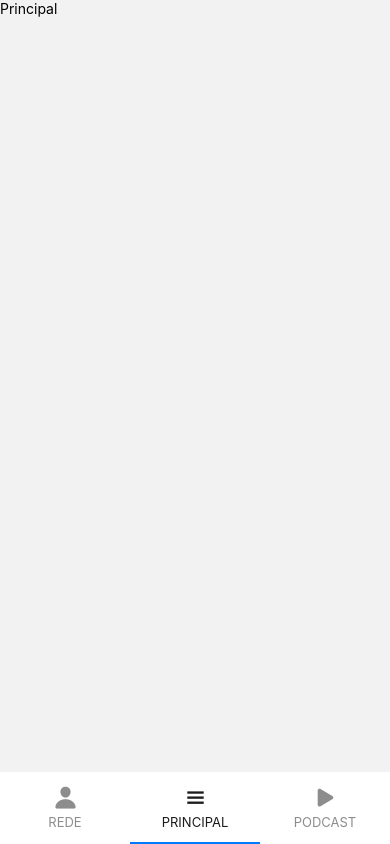
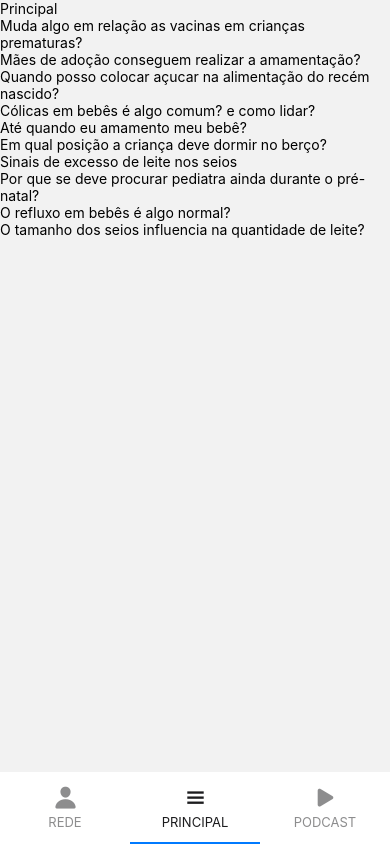
Before and after one commit to Luanbian/Igestant-App, a React Native app: screen /Principal in a window 390 px wide. Built offline with nearby package versions, Linux system fonts and the light colour scheme.

Commit message:
feat: inserindo perguntas em flatlist

```diff
--- /dev/null
+++ b/public/assets/card.info.js
@@ -0,0 +1,103 @@
+const cards = [
+    {
+      name: "Muda algo em relação as vacinas em crianças prematuras?",
+      description: "Sim, no caso do bebê ter menos do que 2kg algumas vacinas devem ser adiadas.",
+      resposta: 'Se o peso do bebê ao nascer for menor que 2kg, a BCG deve ser adiada até que alcance os 2kg ainda na maternidade. As demais vacinas devem ser aplicadas conforme idade cronológica. Alguns bebês prematuros podem ter indicação de receber anticorpos, que não são uma vacina propriamente dita, mas sim um anticorpo “pronto”, mas que devem ser avaliados caso a caso junto do médico pediatra.',
+      ref: 'Ref: Beatriz Milene de Oliveira Camargo Acadêmica de Medicina do 4o ano Universidade Anhembi Morumbi - SP',
+      // image: require("./img/vacina.jpg"),
+      saiba: "saiba mais",
+      voltar: 'Voltar',
+      id: "1",
+    },
+    {
+      name: "Mães de adoção conseguem realizar a amamentação?",
+      description: "O sonho de amamentar não precisa ser exclusividade das mulheres que engravidam",
+      resposta: 'Mães adotivas também podem nutrir o filho graças à indução à lactação. A técnica consiste em oferecer leite artificial ou materno (doado) atrávez de um cateter aclopado, e ao mesmo tempo o bebê suga o seio, esta técnica pode estimular o organismo da mulher a fabricar leite depois de um tempo, pois quanto mais o bebê suga o peito mais líquido é produzido.',
+      ref: 'Ref: Marcus Renato de Carvalho, pediatra docente da UFRJ.',
+     // image: require("./img/ado.jpg"),
+      saiba: "saiba mais",
+      voltar: 'Voltar',
+      id: "2",
+    },
+    {
+      name: "Quando posso colocar açucar na alimentação do recém nascido?",
+      description: "não se deve oferecer açúcar para bebês menores de dois anos.",
+      resposta: 'Coisas com açúcar em sua composição não devem ser dados os bebês. Isso inclui sucos industrializados cheios de açúcar, bolachas (sim, a de maisena também) e doces em geral, todo açúcar que é consumido engorda - Você pode levar o bebê a desenvolver sobrepeso! - É altamente viciante e crianças que consomem açúcar têm maior risco de desenvolver diabetes, obesidade e problemas relacionados.',
+      ref:'Ref: Guia alimentar para crianças - Ministério da Saúde.',
+    //  image: require("./img/assucar.jpg"),
+      saiba: "saiba mais",
+      voltar: 'Voltar',
+      id: "3",
+    },
+    {
+      name: "Cólicas em bebês é algo comum? e como lidar?",
+      description: "Sim, cólicas são comuns e costumam desaparecer antes dos 4 meses de vida",
+      resposta: 'Cólicas são comuns e definidas como choro que não para por pelo menos três horas, em três dias da semana, com duração maior que três semanas. Costuma desaparecer antes dos 4 meses de vida. Para ajudar, o bebê pode se colocar sob barriga da mãe, contato pele a pele; depois enrolar o bebê em uma manta, outra opção é flexionar com cuidado as coxas do bebê sobre a barriga e dar um banho morno; NÃO utilizar chás sem avaliação do pediatra.',
+      ref: 'Ref: Beatriz Milene de Oliveira Camargo Acadêmica de Medicina do 4o ano na Universidade Anhembi Morumbi - SP',
+    //  image: require("./img/colicas.jpg"),
+      saiba: "saiba mais",
+      voltar: 'Voltar',
+      id: "4",
+    },
+    {
+      name: "Até quando eu amamento meu bebê?",
+      description: "Serão 6 meses de pura amamentação, até mesmo sem água.",
+      resposta: 'Após os seis meses recomenda-se começar a introduzir outros alimentos na dieta, ao mesmo tempo em que na medida do possível o aleitamento continue até os 2 anos de idade. Nos casos em que a mãe não pode amamentar por qualquer motivo, temos perguntas respondidas sobre este assunto, pode-se recorrer às fórmulas infantis. A orientação é procurar a ajuda de um pediatra para saber qual a melhor conduta em cada caso.',
+      ref: 'Ref: Dr. Rubens Feferbaum, pediatra e presidente do Departamento de Nutrição da Sociedade de Pediatria de São Paulo (SPSP)',
+     // image: require("./img/quando.jpg"),
+      saiba: "saiba mais",
+      voltar: 'Voltar',
+      id: "5",
+    },
+    {
+      name: "Em qual posição a criança deve dormir no berço?",
+      description: "De acordo com a S.B.P. os bebês devem dormir de barriga para cima.",
+      resposta: 'Bebês devem dormir de barriga para cima, não de lado nem de barriga para baixo. Os riscos de dormir de lado são semelhantes aos de dormir de bruços. Essa posição é instável e muitos bebês rolam e ficam de barriga para baixo. Evite agasalhar demais o bebê na hora de dormir, pois isso dificulta os movimentos e pode superaquecê-lo. E também deixe o berço livre de almofadas, travesseiros, “cheirinhos”, pelúcias e outros brinquedos, pois eles podem dificultar a respiração.',
+      ref: 'Ref: Beatriz Milene de Oliveira Camargo Acadêmica de Medicina do 4o ano na Universidade Anhembi Morumbi - SP',
+    //  image: require("./img/dormir.jpg"),
+      saiba: "saiba mais",
+      voltar: 'Voltar',
+      id: "6",
+    },
+    {
+      name: "Sinais de excesso de leite nos seios",
+      description: "Isso se chama hiperlactação, confira no saiba mais alguns dos sinais",
+      resposta: 'Quando a mãe produz leite demais, o bebê pode: "Brigar" com o peito, ficar soltando e largando o seio da mãe, com dificuldade para abocanhar a aréola e sustentar a pega, e morder o mamilo tentando conter o fluxo muito intenso de leite, tossir e engasgar enquanto mama por não conseguir engolir rápido o suficiente ou regurgitar bastante (a hiperlactação pode ser confundida com o refluxo) O peito de uma mulher que produz leite materno em excesso tende a quase nunca ficar mais leve e confortável.',
+      ref: 'Ref: Conselho Médico do BabyCenter Brasil.',
+    //  image: require("./img/hiperlac.jpg"),
+      saiba: "saiba mais",
+      voltar: 'Voltar',
+      id: "7",
+    },
+    {
+      name: "Por que se deve procurar pediatra ainda durante o pré-natal?",
+      description: "A consulta com o pediatra durante o pré-natal é essencial para antecipar certos riscos.",
+      resposta: 'A consulta com o pediatra durante o pré-natal é essencial para antecipar certos riscos. Os primeiros 1000 dias de vida (desde a concepção até dois anos de idade) são extremamente importantes para a definição da saúde da criança. Nessa consulta podem ser trabalhadas diversas dúvidas sobre gestação, parto, nascimento, aleitamento, teste do pézinho, acompanhamento da saúde da criança e outras dúvidas que possam surgir.',
+      ref:'Ref: Beatriz Milene de Oliveira Camargo Acadêmica de Medicina do 4o ano Universidade Anhembi Morumbi - SP.',
+    //  image: require("./img/pre.jpeg"),
+      saiba: "saiba mais",
+      voltar: 'Voltar',
+      id: "8",
+    },
+    {
+      name: "O refluxo em bebês é algo normal?",
+      description: "O refluxo é frequente em bebês nos primeiros meses de vida.",
+      resposta: 'Os episódios de refluxo é frequente em bebês normais nos primeiros meses de vida, e para a maioria se resolvem sozinhos entre o primeiro e segundo ano de vida. É importante procurar ajuda médica se não tiver melhora até seis meses de vida, ou se não melhorar com ajustes de postura e dieta do bebê ou quando houver parada do crescimento, irritabilidade e choro excessivo.',
+      ref: 'Ref: Beatriz Milene de Oliveira Camargo Acadêmica de Medicina do 4o ano Universidade Anhembi Morumbi - SP',
+    //  image: require("./img/refluxo.jpg"),
+      saiba: "saiba mais",
+      voltar: 'Voltar',
+      id: "9",
+    },
+    {
+      name: "O tamanho dos seios influencia na quantidade de leite?",
+      description: "Sejam grandes ou pequenos, o tamanho dos seios não tem relação com a produção de leite",
+      resposta: 'As mamas são constituídas por glândulas, gordura e músculo. O que define o tamanho dos seios é a gordura, e ele não possui relação com a produção de leite. Quem é responsável pela produção do leite são as glândulas mamárias, e elas são preparadas para o processo durante todo o período gestacional. “A produção do leite está relacionada a fatores como estímulo hormonal, ingestão de água e o estado emocional da mulher. Ela se adequa às necessidades do bebê”.',
+      ref: 'Ref: Dra. Monique Novacek, ginecologista e mastologista da Clínica Mantelli.',
+   //   image: require("./img/leite.jpg"),
+      saiba: "saiba mais",
+      voltar: 'Voltar',
+      id: "10",
+    },
+  ];
+  export default cards;
--- /dev/null
+++ b/src/components/cards/card.js
@@ -0,0 +1,21 @@
+import React from 'react';
+import { View, FlatList, Text } from 'react-native';
+import cards from '../../../public/assets/card.info';
+
+const Item = ({name}) => (
+  <View>
+    <Text>{name}</Text>
+  </View>
+)
+
+export default function Card () {
+  return (
+    <View>
+      <FlatList
+        data={cards}
+        renderItem={({item}) => <Item name={item.name} />}
+        keyExtractor={item => item.id}
+      />
+    </View>
+  )
+}
--- a/src/screens/principal/principal.index.js
+++ b/src/screens/principal/principal.index.js
@@ -1,9 +1,11 @@
 import { Text, View } from 'react-native';
+import Card from '../../components/cards/card';
 
 export default function Principal() {
   return (
     <View>
       <Text>Principal</Text>
+      <Card/>
     </View>
   );
 }
```
